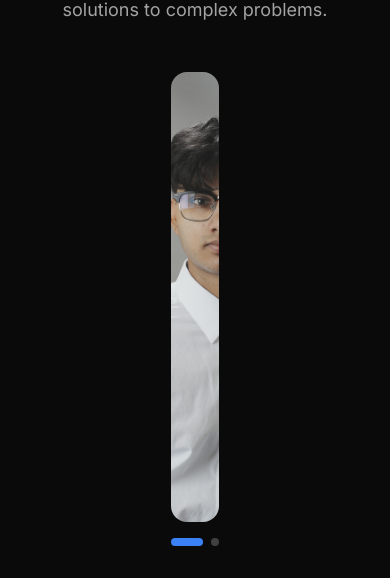
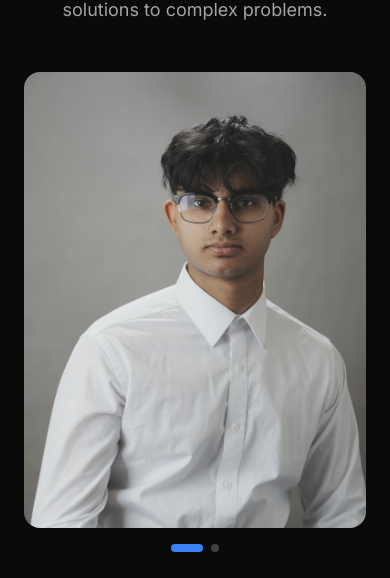
Before and after one commit to barmanax/personal-website-deployed, a Next.js app: page / in a window 390 px wide. Shown: the part 396-974 px from the top of the page. Built offline with nearby package versions, Linux system fonts and the light colour scheme; no server answers.

Commit message:
finalize mobile setup

```diff
--- a/src/app/page.tsx
+++ b/src/app/page.tsx
@@ -28,7 +28,7 @@ export default function Home() {
           </FadeIn>
 
           {/* Right -Hero carousel with avatar and photos */}
-          <FadeIn delay={0.2} className="flex-1">
+          <FadeIn delay={0.2} className="w-full flex-1">
             <HeroCarousel />
           </FadeIn>
         </div>
--- a/src/components/GLBAvatar.tsx
+++ b/src/components/GLBAvatar.tsx
@@ -36,7 +36,7 @@ function Model({ onLoad, onClick }: { onLoad: () => void; onClick: () => void })
         action.reset().fadeIn(0.3).play();
         // Jump to 25% through the clip so the idle pose looks more natural on load
         if (currentAnimIndex === 0) {
-          action.time = action.getClip().duration * 0.4;
+          action.time = action.getClip().duration * 0.45;
         }
       }
     }
@@ -69,7 +69,7 @@ export function GLBAvatar() {
   return (
     <div className="relative h-full w-full">
       <Canvas
-        camera={{ position: [0, 1, 5.5], fov: 50 }}
+        camera={{ position: [0, 1.8, 5.5], fov: 50 }}
         gl={{ alpha: true }}
         className="rounded-xl"
       >
--- a/src/components/HeroCarousel.tsx
+++ b/src/components/HeroCarousel.tsx
@@ -81,7 +81,7 @@ export function HeroCarousel() {
     <div className="relative w-full sm:max-w-lg mx-auto">
       {/* Main carousel container - gray background only for image slides */}
       <div
-        className={`relative h-[450px] sm:h-[500px] lg:h-[550px] overflow-hidden rounded-2xl ${
+        className={`relative aspect-[3/4] sm:aspect-auto sm:h-[500px] lg:h-[550px] overflow-hidden rounded-2xl ${
           currentSlideData.type === "image" ? "bg-surface-100 dark:bg-surface-900" : ""
         }`}
         onMouseEnter={() => setIsHovered(true)}
```
